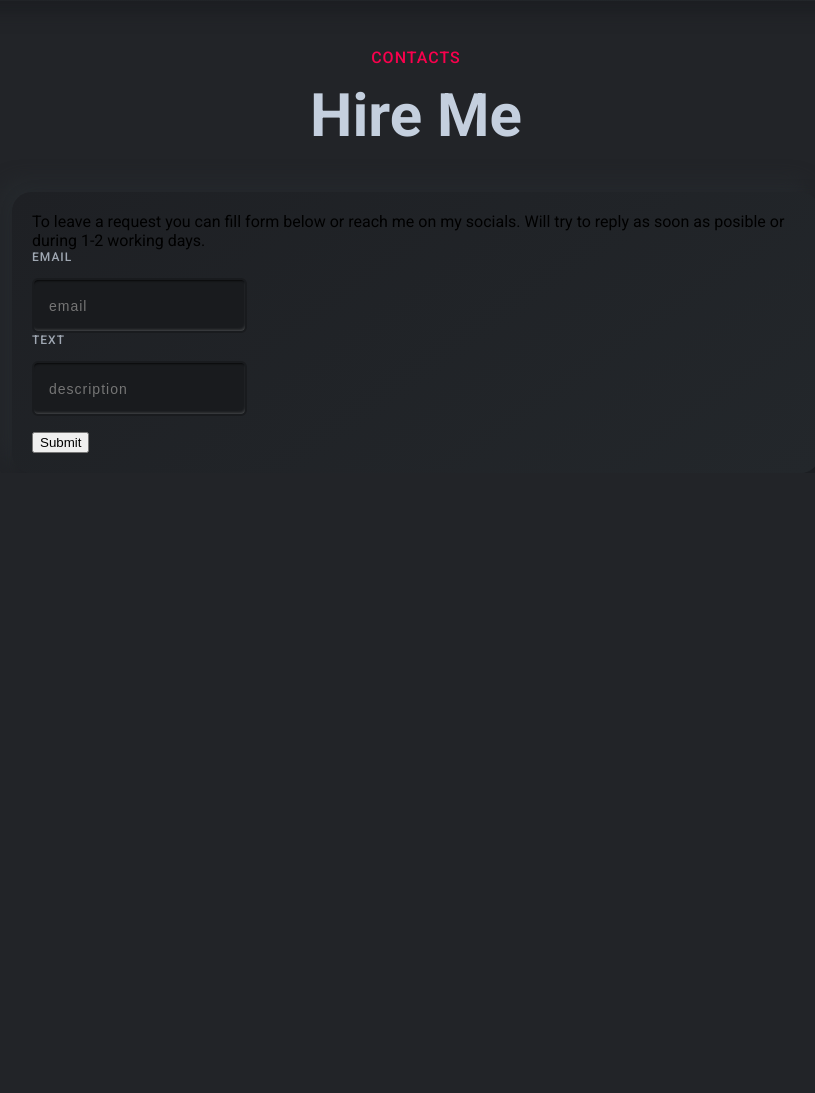
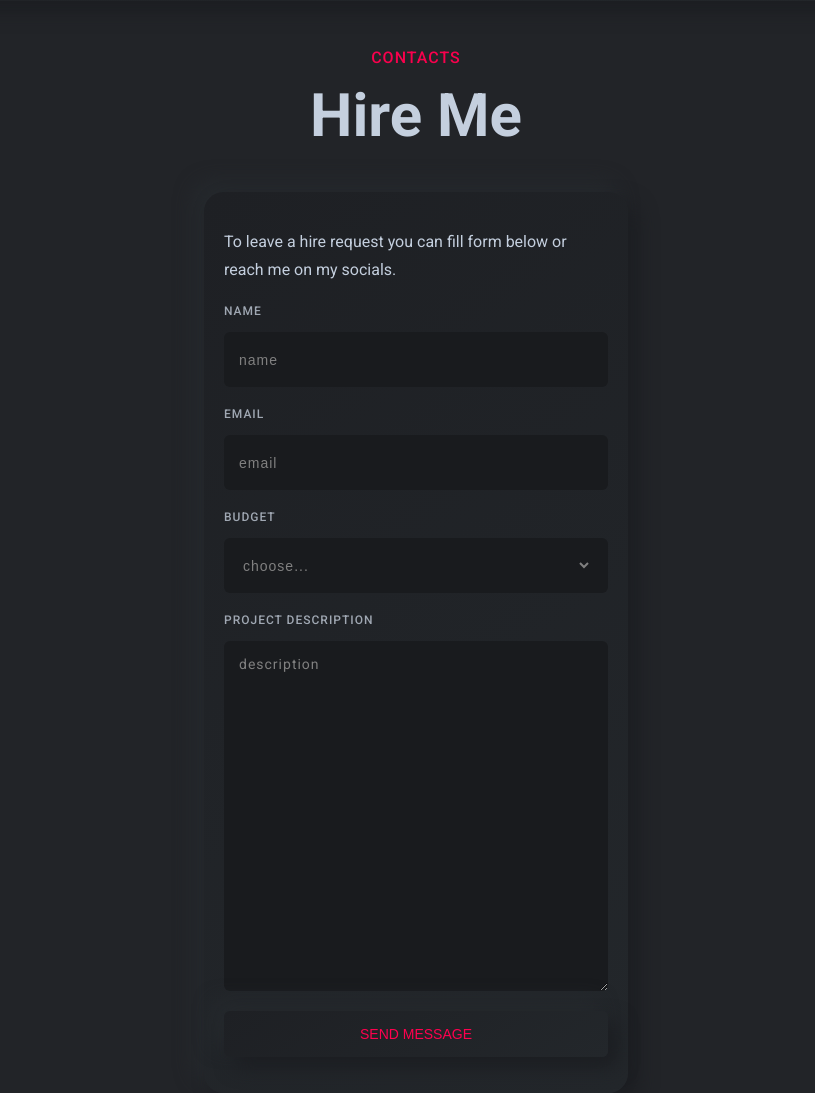
Before and after one commit to laurisstepanovs/laurisstepanovs.github.io, a PHP site: page / in a window 1280 px wide; the page is wider, and only the part inside the window is pictured. Shown: the part 3746-4839 px from the top of that part, without its empty margins (224-1039 px from the left). Before the commit the page ends 4199 px from the top of that part, so only its background shows below. Run offline with PHP 8.4, Linux system fonts and the light colour scheme; some libraries are stand-ins or nearby versions.

Commit message:
feat: updated a sent email form

```diff
--- a/api/server.js
+++ b/api/server.js
@@ -9,6 +9,7 @@ app.use(bodyParser.json());
 var port = 3000;
 
 app.post('/send-email', function (req, res) {
+  console.log("Asdfasdf");
     var transporter = nodeMailer.createTransport({
         host: "smtp.gmail.com",
         port: 465,
--- a/index.html
+++ b/index.html
@@ -133,17 +133,36 @@
                 <h2 class="title">Hire Me</h2>
             </div>
             <div class="hire-me-card">
-                To leave a request you can fill form below or reach me on my socials.
-
-                Will try to reply as soon as posible or during 1-2 working days.
-                <form>
-                    <label for="email">email</label>
-                    <input id="email" type="text" placeholder="email" />
-                    <label for="description">text</label>
-                    <input id="description" type="text" placeholder="description" />
+                <p>To leave a hire request you can fill form below or reach me on my socials.</p>
+                <form id="hireMeForm">
+                    <div class="form-item">
+                        <label for="name">Name</label>
+                        <input id="name" type="text" placeholder="name" name="name" required>
+                    </div>
+                    <div class="form-item">
+                        <label for="email">email</label>
+                        <input id="email" type="text" placeholder="email" name="email" required />
+                    </div>
+                    <div class="form-item">
+                        <label for="budget">Budget</label>
+                        <select id="budget" name="budget" id="budget" name="budget" required>
+                            <option value="" disabled selected>choose...</option>
+                            <option value="less than 1000$">less than 1000$</option>
+                            <option value="1000$ - 3000$">1000$ - 3000$</option>
+                            <option value="4000$ - 5000$">4000$ - 6000$</option>
+                            <option value="7000$ - 10000$">7000$ - 10000$</option>
+                            <option value="more than 10000$">more then 10000$</option>
+                        </select>
+                    </div>
+                    <div class="form-item">
+                        <label for="description">Project Description</label>
+                        <textarea id="description" rows="20" cols="50" placeholder="description" required
+                            name="description"></textarea>
+                    </div>
+                    <button name="submit" type="submit">
+                        <span>SEND MESSAGE</span>
+                    </button>
                 </form>
-
-                <button onClick="sendMail()">Submit</button>
             </div>
         </div>
     </div>
@@ -153,7 +172,6 @@
     </div>
 
     <!-- scripts -->
-    <script src="https://smtpjs.com/v3/smtp.js"></script>
     <script src="https://kit.fontawesome.com/a736635edf.js" crossorigin="anonymous"></script>
     <script src="./js/particles.js"></script>
     <script src="./js/app.js"></script>
--- a/js/scroll-top.js
+++ b/js/scroll-top.js
@@ -2,7 +2,7 @@ window.onscroll = scroll1;
 
 function scroll1() {
   var toTop = document.getElementById('toTop');
-  window.scrollY > 0 ? toTop.style.display = 'block' : toTop.style.display = 'none';
+  window.scrollY > 0 ? toTop.style.display = 'flex' : toTop.style.display = 'none';
 }
 
 function scrollTop() {
--- a/js/sent-email.js
+++ b/js/sent-email.js
@@ -1,9 +1,16 @@
+const form = document.getElementById("hireMeForm");
+
+form.addEventListener("submit", function(event) {
+  event.preventDefault();
+  sendMail()
+});
+
 function sendMail() {
   const data = {
-    name:"Epxi1231323 Epix",
-    email:"epix5@inbox.lv",
-    badget:"less than 100$123123",
-    description:"want to order development123123123"
+    name: document.getElementById("name").value,
+    email:document.getElementById("email").value,
+    badget: document.getElementById("budget").value,
+    description: document.getElementById("description").value,
 };
 
   fetch('http://localhost:3000/send-email', {
--- a/styles/hire-me.css
+++ b/styles/hire-me.css
@@ -5,7 +5,7 @@
 .hire-me-card {
     margin-right: auto;
     margin-left: auto;
-    width: 60%;
+    width: 30%;
     padding: 10px;
     text-align: left;
     padding: 15px;
@@ -30,14 +30,100 @@ label {
 }
 
 input {
+    width: 100%;
     background-color: #191b1e;
     border-radius: 6px;
     height: 55px;
-    transition: var(--transition);
-    border: 2px solid #191b1e;
     padding: 0 15px;
+    color: #c4cfde;
     font-size: 14px;
+    letter-spacing: 1px;
+    border: none;
+    outline: none;
+}
+
+input::placeholder {
+    color: gray;
+}
+
+select:invalid { color: gray; }
+
+select {
+    width: 100%;
+    background-color: #191b1e;
+    border-radius: 6px;
+    height: 55px;
+    padding: 15px 15px;
     color: #c4cfde;
-    box-shadow: 1px 4px 2px -3px rgba(0, 0, 0, 0.7) inset, -1px -3px 3px -2px rgba(255, 255, 255, 0.2) inset;
+    font-size: 14px;
     letter-spacing: 1px;
+    border: none;
+    outline: none;
+    border-right: 16px solid transparent
 }
+
+
+textarea {
+    width: 100%;
+    background-color: #191b1e;
+    border-radius: 6px;
+    height: 55px;
+    padding: 15px 15px;
+    color: #c4cfde;
+    font-size: 14px;
+    letter-spacing: 1px;
+    border: none;
+    outline: none;
+    height: auto;
+    font-family: 'Roboto';
+}
+
+textarea::placeholder {
+    color: gray;
+}
+
+button {
+    width: 100%;
+    padding: 15px 35px;
+    display: block;
+    text-align: center;
+    border-radius: 6px;
+    background: linear-gradient(145deg, #1e2024, #23272b);
+    box-shadow: 10px 10px 19px #1c1e22,
+    -10px -10px 19px #262a2e;
+    transition: 0.4s;
+    position: relative;
+    z-index: 2;
+    font-size: 14px;
+    font-weight: 500;
+    border: 0 none;
+    color: #ff014f;
+    cursor: pointer;
+}
+
+button span {
+    font-size: 14px;
+    font-weight: 500;
+    text-align: center;
+}
+
+button svg {
+    font-family: 'feather' !important;
+    speak: none;
+    font-style: normal;
+    font-weight: normal;
+    font-variant: normal;
+    text-transform: none;
+    line-height: 1;
+}
+
+.form-item {
+    margin-bottom: 20px;
+}
+
+.hire-me-card p {
+    font-size: 16px;
+    line-height: 28px;
+    color: #c4cfde;
+    margin-bottom: 20px;
+}
```
Also changed, not shown: styles/scrolltop.css (+22 -11 lines).
